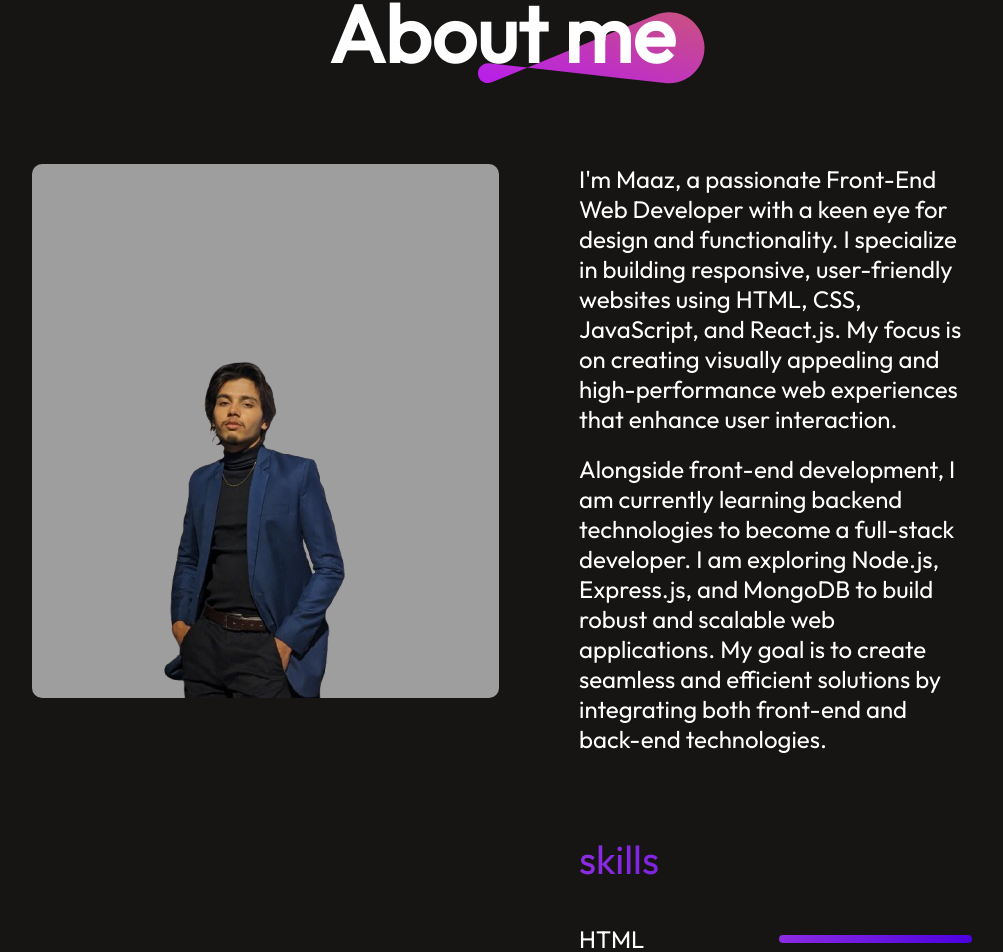
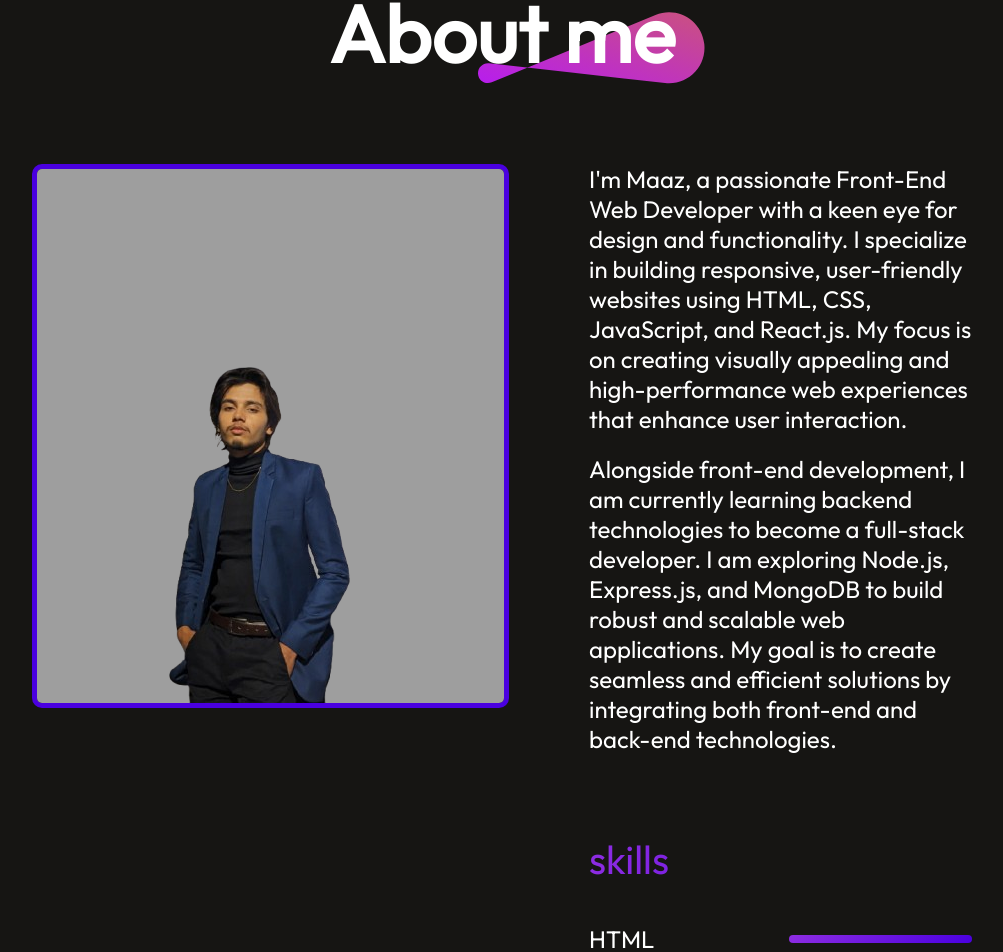
Before and after one commit to Maazkhan047/Portfolio, a React (Vite) app: page / in a window 1280 px wide. Shown: the part 1452-2404 px from the top of the page, without its empty margins (138-1141 px from the left). Built offline with nearby package versions, Linux system fonts and the light colour scheme.

Commit message:
first commit

```diff
--- a/src/components/About/About.css
+++ b/src/components/About/About.css
@@ -32,6 +32,8 @@
 
 .about-sections img{
   border-radius: 10px;
+  border: 5px solid #4A00E0;
+
 }
 .about-right {
   display: flex;
```
Also changed, not shown: 1 other file (tests, documents, lock files or other folders).
